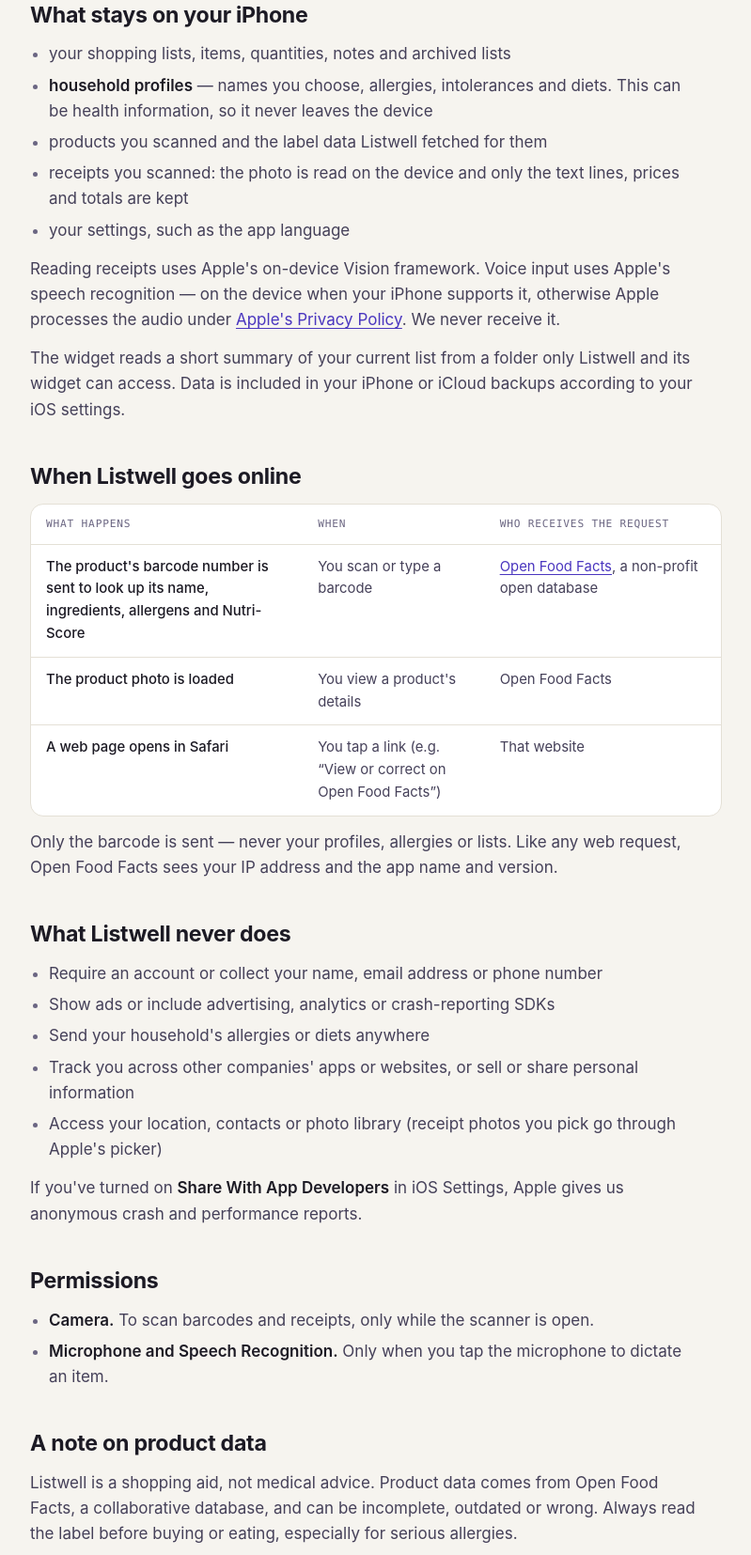
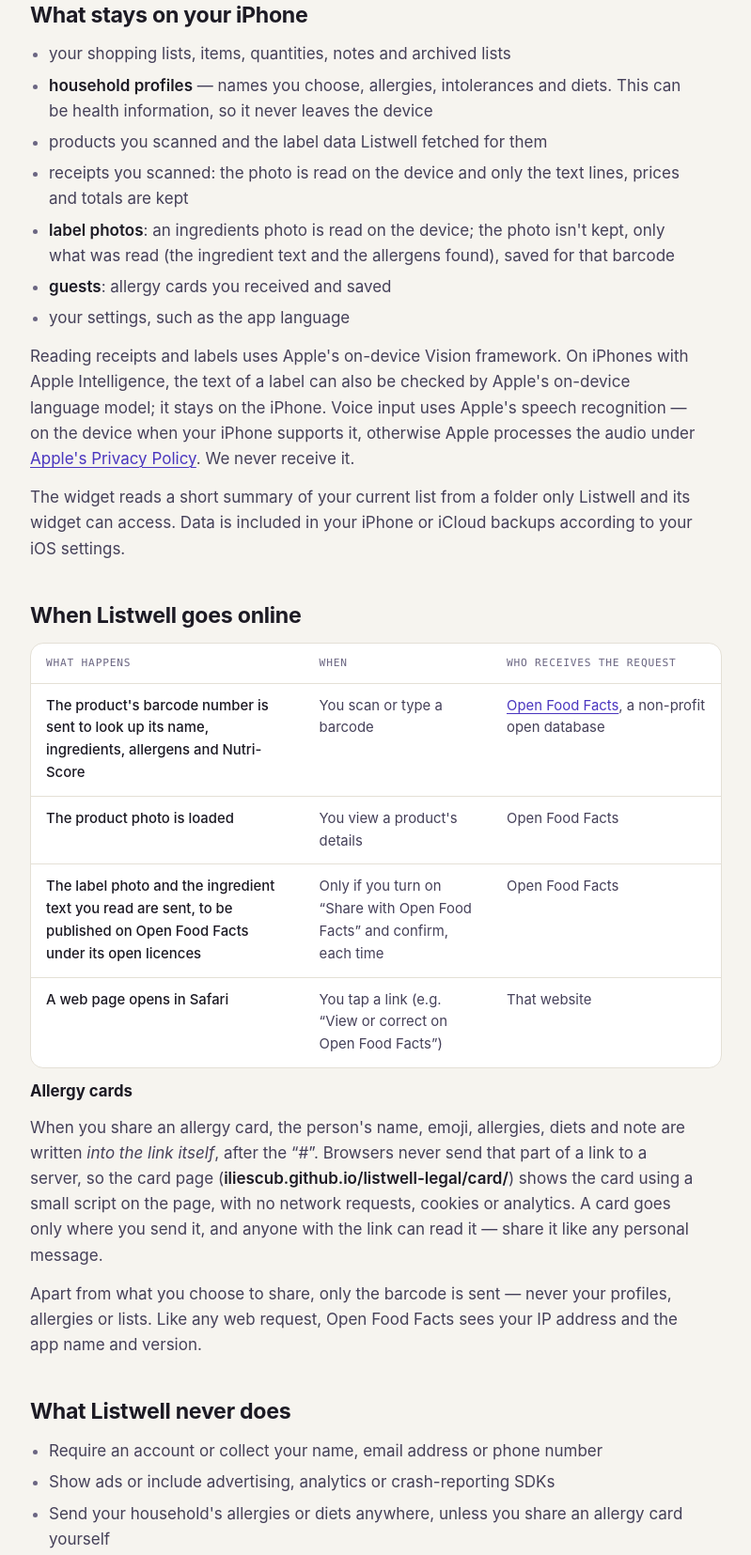
Before and after one commit to iliescub/listwell-legal, a plain HTML site: page privacy.html in a window 1280 px wide. Shown: the part 646-2301 px from the top of the page at 94% size, without its empty margins (240-1039 px from the left). Drawn offline with Linux system fonts and the light colour scheme.

Commit message:
Privacy policy: label photos, allergy cards, optional Open Food Facts sharing (Listwell 1.1)
Co-Authored-By: Claude Opus 5.5 <noreply@anthropic.com>

```diff
--- a/privacy.html
+++ b/privacy.html
@@ -41,9 +41,11 @@
         <li><strong>household profiles</strong> — names you choose, allergies, intolerances and diets. This can be health information, so it never leaves the device</li>
         <li>products you scanned and the label data Listwell fetched for them</li>
         <li>receipts you scanned: the photo is read on the device and only the text lines, prices and totals are kept</li>
+        <li><strong>label photos</strong>: an ingredients photo is read on the device; the photo isn't kept, only what was read (the ingredient text and the allergens found), saved for that barcode</li>
+        <li><strong>guests</strong>: allergy cards you received and saved</li>
         <li>your settings, such as the app language</li>
       </ul>
-      <p>Reading receipts uses Apple's on-device Vision framework. Voice input uses Apple's speech recognition — on the device when your iPhone supports it, otherwise Apple processes the audio under <a href="https://www.apple.com/legal/privacy/">Apple's Privacy Policy</a>. We never receive it.</p>
+      <p>Reading receipts and labels uses Apple's on-device Vision framework. On iPhones with Apple Intelligence, the text of a label can also be checked by Apple's on-device language model; it stays on the iPhone. Voice input uses Apple's speech recognition — on the device when your iPhone supports it, otherwise Apple processes the audio under <a href="https://www.apple.com/legal/privacy/">Apple's Privacy Policy</a>. We never receive it.</p>
       <p>The widget reads a short summary of your current list from a folder only Listwell and its widget can access. Data is included in your iPhone or iCloud backups according to your iOS settings.</p>
     </section>
 
@@ -55,11 +57,14 @@
           <tbody>
             <tr><td>The product's barcode number is sent to look up its name, ingredients, allergens and Nutri-Score</td><td>You scan or type a barcode</td><td><a href="https://world.openfoodfacts.org/privacy">Open Food Facts</a>, a non-profit open database</td></tr>
             <tr><td>The product photo is loaded</td><td>You view a product's details</td><td>Open Food Facts</td></tr>
+            <tr><td>The label photo and the ingredient text you read are sent, to be published on Open Food Facts under its open licences</td><td>Only if you turn on “Share with Open Food Facts” and confirm, each time</td><td>Open Food Facts</td></tr>
             <tr><td>A web page opens in Safari</td><td>You tap a link (e.g. “View or correct on Open Food Facts”)</td><td>That website</td></tr>
           </tbody>
         </table>
       </div>
-      <p>Only the barcode is sent — never your profiles, allergies or lists. Like any web request, Open Food Facts sees your IP address and the app name and version.</p>
+      <h3>Allergy cards</h3>
+      <p>When you share an allergy card, the person's name, emoji, allergies, diets and note are written <em>into the link itself</em>, after the “#”. Browsers never send that part of a link to a server, so the card page (<span class="path">iliescub.github.io/listwell-legal/card/</span>) shows the card using a small script on the page, with no network requests, cookies or analytics. A card goes only where you send it, and anyone with the link can read it — share it like any personal message.</p>
+      <p>Apart from what you choose to share, only the barcode is sent — never your profiles, allergies or lists. Like any web request, Open Food Facts sees your IP address and the app name and version.</p>
     </section>
 
     <section id="never">
@@ -67,7 +72,7 @@
       <ul>
         <li>Require an account or collect your name, email address or phone number</li>
         <li>Show ads or include advertising, analytics or crash-reporting SDKs</li>
-        <li>Send your household's allergies or diets anywhere</li>
+        <li>Send your household's allergies or diets anywhere, unless you share an allergy card yourself</li>
         <li>Track you across other companies' apps or websites, or sell or share personal information</li>
         <li>Access your location, contacts or photo library (receipt photos you pick go through Apple's picker)</li>
       </ul>
@@ -77,7 +82,7 @@
     <section id="permissions">
       <h2>Permissions</h2>
       <ul>
-        <li><strong>Camera.</strong> To scan barcodes and receipts, only while the scanner is open.</li>
+        <li><strong>Camera.</strong> To scan barcodes, receipts, ingredient labels and card QR codes, only while the scanner is open.</li>
         <li><strong>Microphone and Speech Recognition.</strong> Only when you tap the microphone to dictate an item.</li>
       </ul>
     </section>
```
Also changed, not shown: 1 other file.
